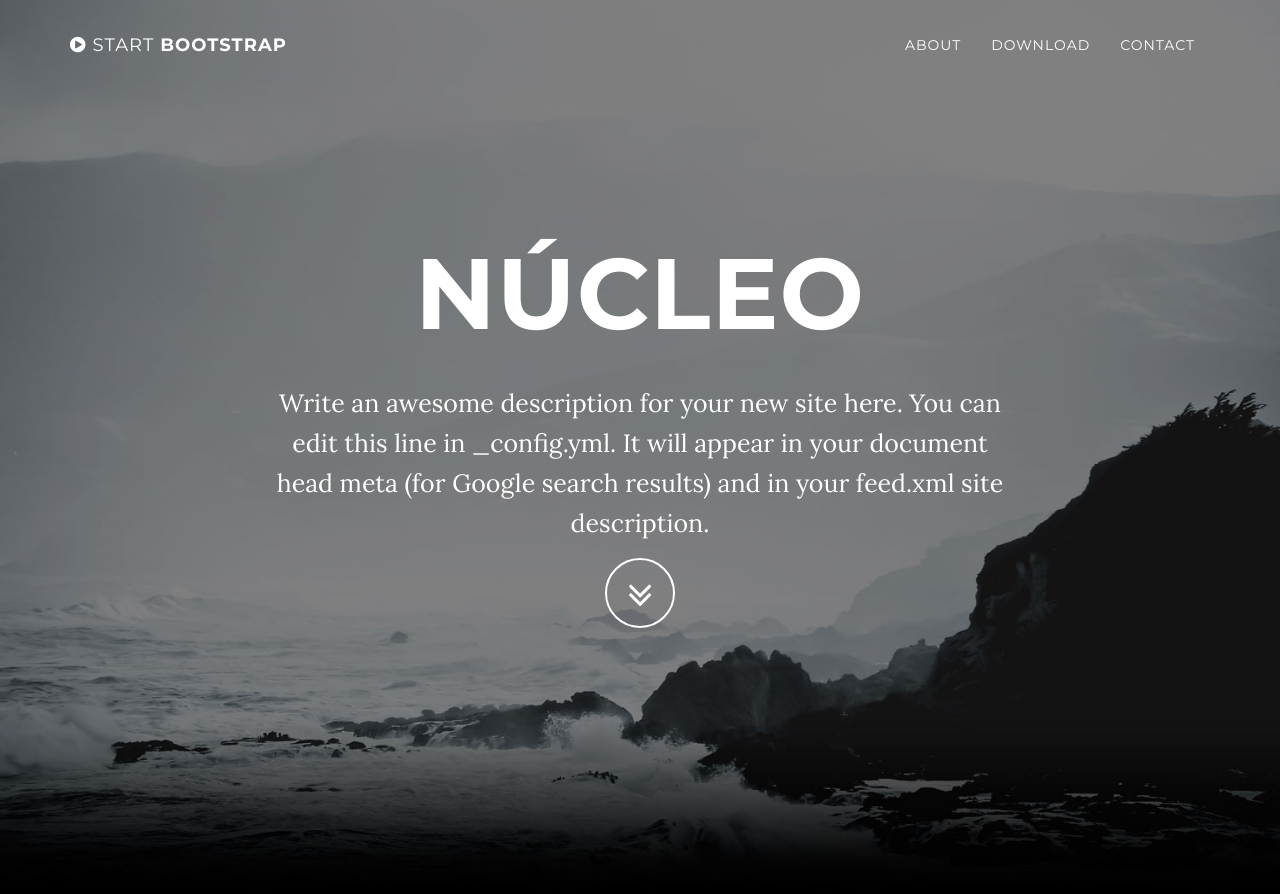
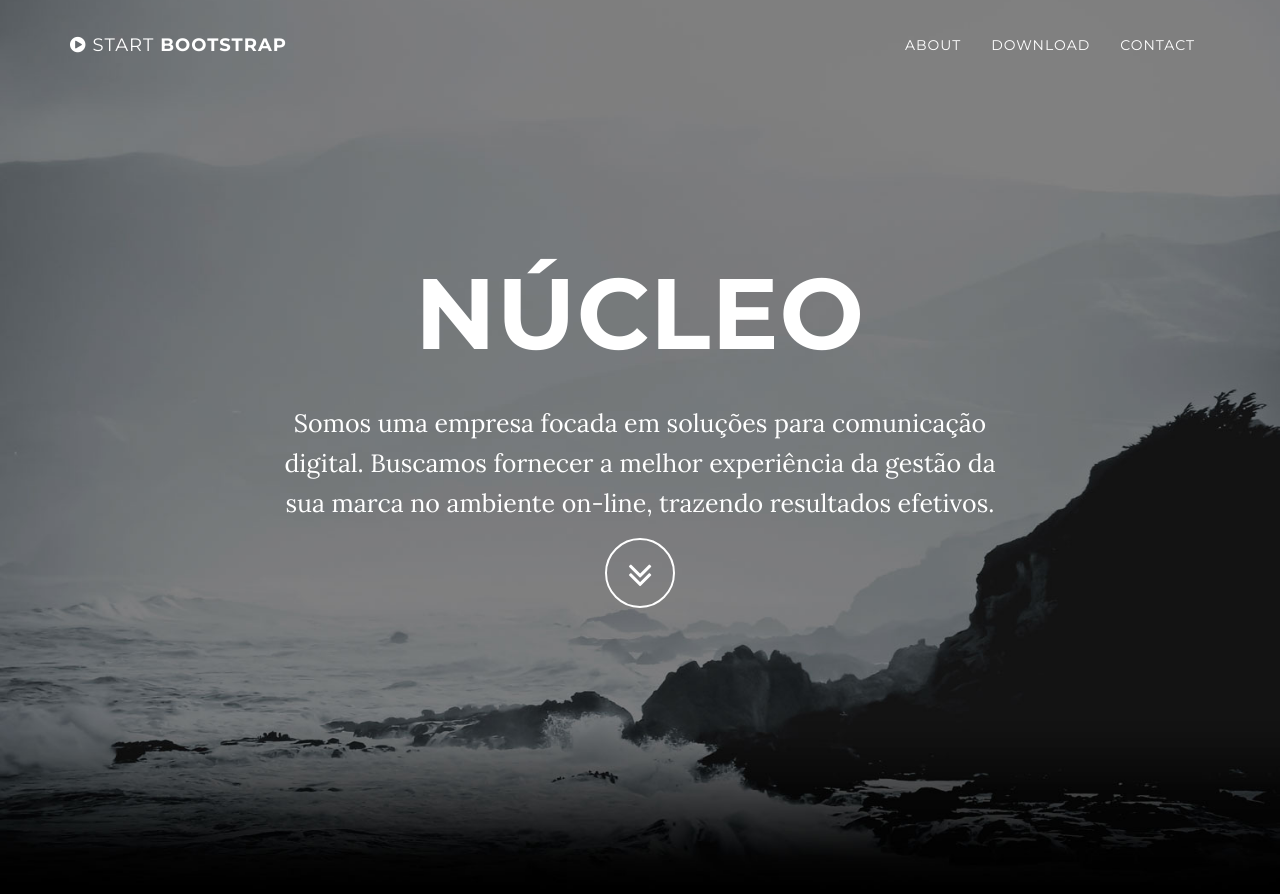
Before and after one commit to nucleodigital-hub/nucleodigital-hub.github.io, a Jekyll site: the page built from index.html, in a window 1280 px wide and 900 px high. Shown: the top 894 px of the window. Built offline with Jekyll 4.4.1, drawn with Linux system fonts in a browser that asks for light colours.

Commit message:
Adding site description

```diff
--- a/_config.yml
+++ b/_config.yml
@@ -2,7 +2,7 @@
 title: Núcleo
 email: contato@nucleo.digital
 url: https://nucleo.digital
-description: "Write an awesome description for your new site here. You can edit this line in _config.yml. It will appear in your document head meta (for Google search results) and in your feed.xml site description."
+description: "Somos uma empresa focada em soluções para comunicação digital. Buscamos fornecer a melhor experiência da gestão da sua marca no ambiente on-line, trazendo resultados efetivos."
 
 # Color settings (hex-codes without the leading hash-tag)
 color:
```
